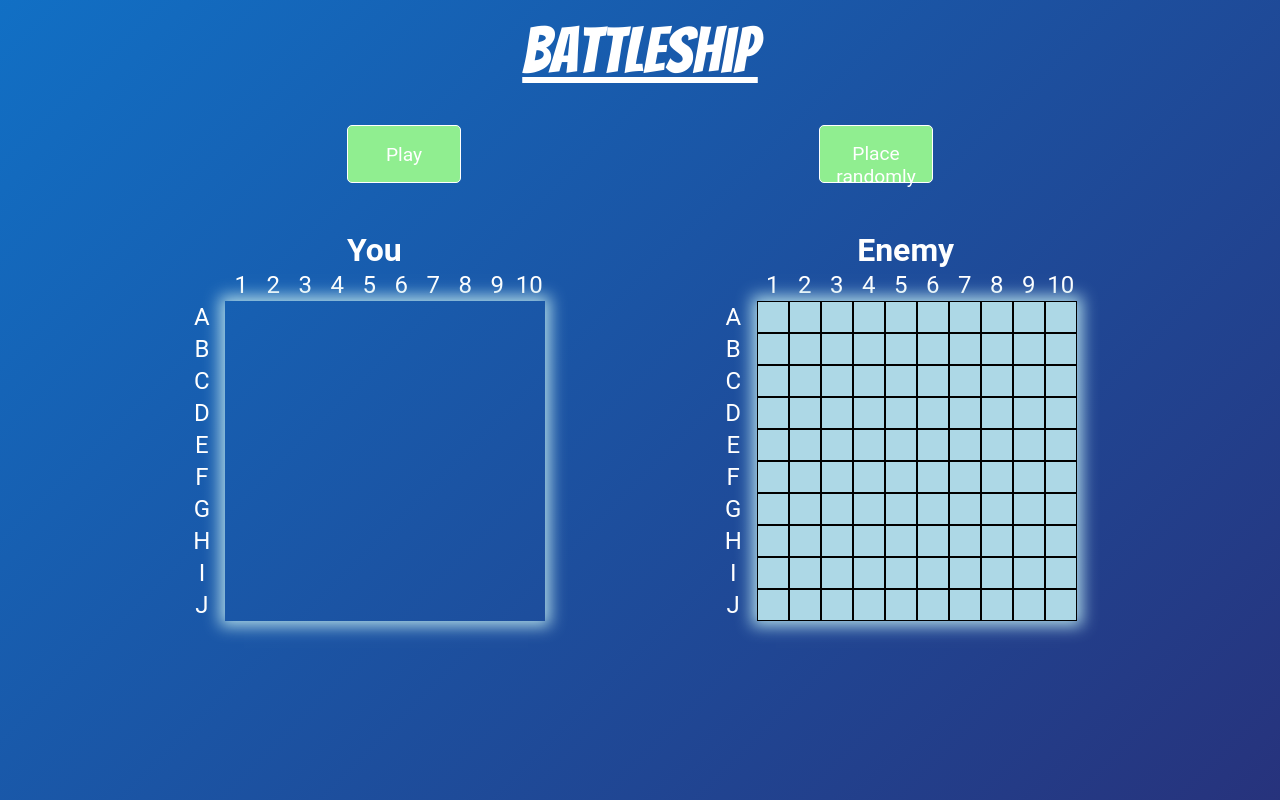
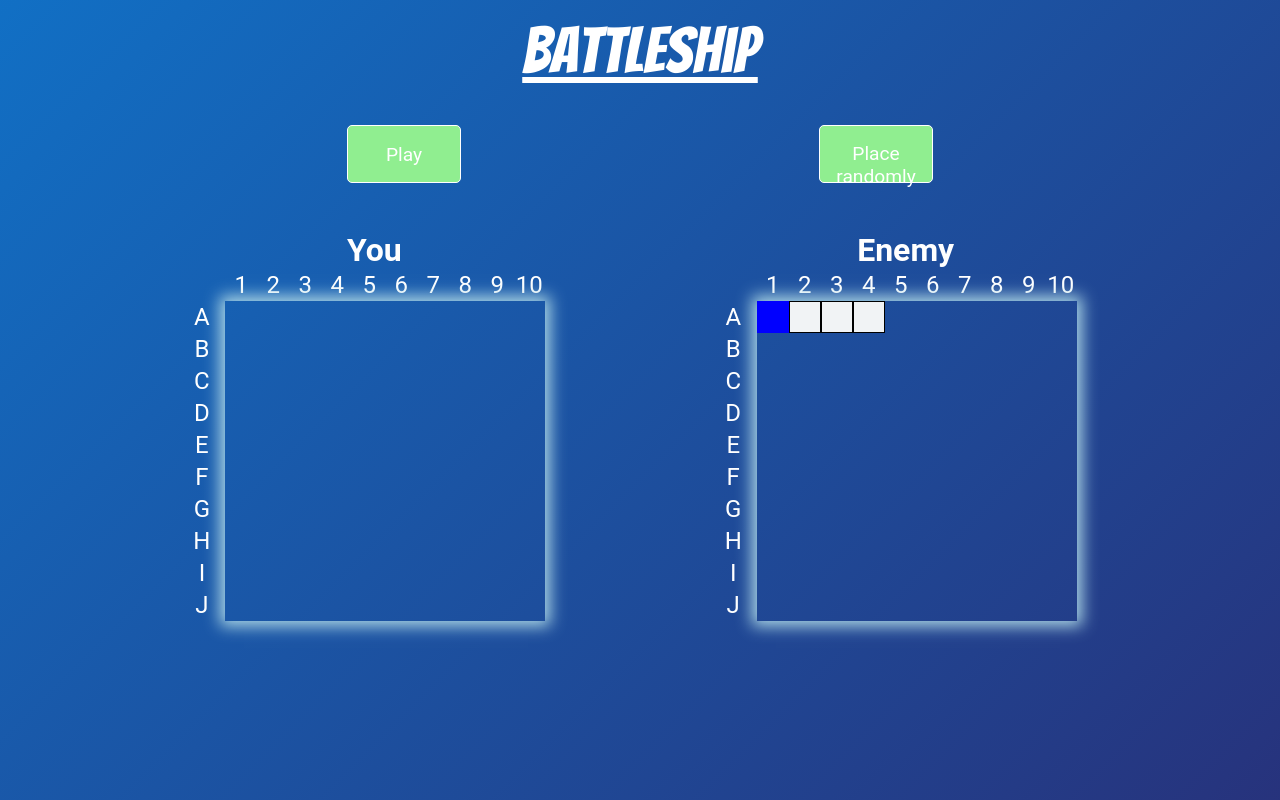
Before and after one commit to Haksa6/battleship, a React app: page / in a window 1280 px wide. Built offline with nearby package versions, Linux system fonts and the light colour scheme; a web font is replaced by a local one.

Commit message:
added a function so it generates new array everytime ships are placed at random

```diff
--- a/src/App.js
+++ b/src/App.js
@@ -8,10 +8,9 @@ import { Gameboard } from './GameboardFunc';
 const App = () => {
   const player1 = Player('user');
   const player2 = Player('computer');
-  const [winner, setWinner] = useState('');
+  const [winner, setWinner] = useState(null);
   const [gameState, setGameState] = useState('placement');
   const gameboard = Gameboard();
-
   return (
     <div className="main">
       <Header />
--- a/src/Ship.js
+++ b/src/Ship.js
@@ -13,7 +13,7 @@ const createCoordsForShip = (row, col, size, direction) => {
   return coords;
 };
 
-export const Ship = (row, col, size = 1, direction = true) => {
+export const Ship = (row, col, size = 1, direction = true, id) => {
   let hits = 0;
   const coords = createCoordsForShip(row, col, size, direction);
   //Counts hits until it's the size of the ship
@@ -22,6 +22,7 @@ export const Ship = (row, col, size = 1, direction = true) => {
   const getStartCoords = () => coords[0];
   const getSize = () => size;
   const getDirection = () => direction;
+  const getShipID = () => id;
   return {
     coords,
     getStartCoords,
@@ -29,5 +30,6 @@ export const Ship = (row, col, size = 1, direction = true) => {
     isSunk,
     getSize,
     getDirection,
+    getShipID,
   };
 };
--- a/src/components/Enemyboard.jsx
+++ b/src/components/Enemyboard.jsx
@@ -30,103 +30,7 @@ const EnemyBoard = () => {
           <div className="game-container-playground-column-letters">J</div>
         </div>
         <div className="game-container-playground-game">
-          <div className="game-container-playground-game-cell"></div>
-          <div className="game-container-playground-game-cell"></div>
-          <div className="game-container-playground-game-cell"></div>
-          <div className="game-container-playground-game-cell"></div>
-          <div className="game-container-playground-game-cell"></div>
-          <div className="game-container-playground-game-cell"></div>
-          <div className="game-container-playground-game-cell"></div>
-          <div className="game-container-playground-game-cell"></div>
-          <div className="game-container-playground-game-cell"></div>
-          <div className="game-container-playground-game-cell"></div>
-          <div className="game-container-playground-game-cell"></div>
-          <div className="game-container-playground-game-cell"></div>
-          <div className="game-container-playground-game-cell"></div>
-          <div className="game-container-playground-game-cell"></div>
-          <div className="game-container-playground-game-cell"></div>
-          <div className="game-container-playground-game-cell"></div>
-          <div className="game-container-playground-game-cell"></div>
-          <div className="game-container-playground-game-cell"></div>
-          <div className="game-container-playground-game-cell"></div>
-          <div className="game-container-playground-game-cell"></div>
-          <div className="game-container-playground-game-cell"></div>
-          <div className="game-container-playground-game-cell"></div>
-          <div className="game-container-playground-game-cell"></div>
-          <div className="game-container-playground-game-cell"></div>
-          <div className="game-container-playground-game-cell"></div>
-          <div className="game-container-playground-game-cell"></div>
-          <div className="game-container-playground-game-cell"></div>
-          <div className="game-container-playground-game-cell"></div>
-          <div className="game-container-playground-game-cell"></div>
-          <div className="game-container-playground-game-cell"></div>
-          <div className="game-container-playground-game-cell"></div>
-          <div className="game-container-playground-game-cell"></div>
-          <div className="game-container-playground-game-cell"></div>
-          <div className="game-container-playground-game-cell"></div>
-          <div className="game-container-playground-game-cell"></div>
-          <div className="game-container-playground-game-cell"></div>
-          <div className="game-container-playground-game-cell"></div>
-          <div className="game-container-playground-game-cell"></div>
-          <div className="game-container-playground-game-cell"></div>
-          <div className="game-container-playground-game-cell"></div>
-          <div className="game-container-playground-game-cell"></div>
-          <div className="game-container-playground-game-cell"></div>
-          <div className="game-container-playground-game-cell"></div>
-          <div className="game-container-playground-game-cell"></div>
-          <div className="game-container-playground-game-cell"></div>
-          <div className="game-container-playground-game-cell"></div>
-          <div className="game-container-playground-game-cell"></div>
-          <div className="game-container-playground-game-cell"></div>
-          <div className="game-container-playground-game-cell"></div>
-          <div className="game-container-playground-game-cell"></div>
-          <div className="game-container-playground-game-cell"></div>
-          <div className="game-container-playground-game-cell"></div>
-          <div className="game-container-playground-game-cell"></div>
-          <div className="game-container-playground-game-cell"></div>
-          <div className="game-container-playground-game-cell"></div>
-          <div className="game-container-playground-game-cell"></div>
-          <div className="game-container-playground-game-cell"></div>
-          <div className="game-container-playground-game-cell"></div>
-          <div className="game-container-playground-game-cell"></div>
-          <div className="game-container-playground-game-cell"></div>
-          <div className="game-container-playground-game-cell"></div>
-          <div className="game-container-playground-game-cell"></div>
-          <div className="game-container-playground-game-cell"></div>
-          <div className="game-container-playground-game-cell"></div>
-          <div className="game-container-playground-game-cell"></div>
-          <div className="game-container-playground-game-cell"></div>
-          <div className="game-container-playground-game-cell"></div>
-          <div className="game-container-playground-game-cell"></div>
-          <div className="game-container-playground-game-cell"></div>
-          <div className="game-container-playground-game-cell"></div>
-          <div className="game-container-playground-game-cell"></div>
-          <div className="game-container-playground-game-cell"></div>
-          <div className="game-container-playground-game-cell"></div>
-          <div className="game-container-playground-game-cell"></div>
-          <div className="game-container-playground-game-cell"></div>
-          <div className="game-container-playground-game-cell"></div>
-          <div className="game-container-playground-game-cell"></div>
-          <div className="game-container-playground-game-cell"></div>
-          <div className="game-container-playground-game-cell"></div>
-          <div className="game-container-playground-game-cell"></div>
-          <div className="game-container-playground-game-cell"></div>
-          <div className="game-container-playground-game-cell"></div>
-          <div className="game-container-playground-game-cell"></div>
-          <div className="game-container-playground-game-cell"></div>
-          <div className="game-container-playground-game-cell"></div>
-          <div className="game-container-playground-game-cell"></div>
-          <div className="game-container-playground-game-cell"></div>
-          <div className="game-container-playground-game-cell"></div>
-          <div className="game-container-playground-game-cell"></div>
-          <div className="game-container-playground-game-cell"></div>
-          <div className="game-container-playground-game-cell"></div>
-          <div className="game-container-playground-game-cell"></div>
-          <div className="game-container-playground-game-cell"></div>
-          <div className="game-container-playground-game-cell"></div>
-          <div className="game-container-playground-game-cell"></div>
-          <div className="game-container-playground-game-cell"></div>
-          <div className="game-container-playground-game-cell"></div>
+          <div className="game-container-playground-game-cell-ship"></div>
           <div className="game-container-playground-game-cell"></div>
           <div className="game-container-playground-game-cell"></div>
           <div className="game-container-playground-game-cell"></div>
@@ -134,6 +38,7 @@ const EnemyBoard = () => {
       </div>
     </div>
   );
+  dasdsadas;
 };
 
 export default EnemyBoard;
--- a/src/components/GameInfo.jsx
+++ b/src/components/GameInfo.jsx
@@ -1,11 +1,16 @@
 import React from 'react';
 
 const GameInfo = ({ winner }) => {
+  const handleRandomButton = () => {};
+
   return (
     <div className="game-container-header">
       <button className="game-container-header-playButton">Play</button>
       <h3 className="game-container-header-winnerText">{winner}</h3>
-      <button className="game-container-header-randomButton">
+      <button
+        onClick={handleRandomButton}
+        className="game-container-header-randomButton"
+      >
         Place randomly
       </button>
     </div>
--- a/src/sass/_gameboard.scss
+++ b/src/sass/_gameboard.scss
@@ -118,10 +118,16 @@
       &-cell {
         border: solid 1px black;
         cursor: crosshair;
-        background: lightblue;
+        background: #f1f3f5;
+        transition: 100ms ease-in-out;
         &:hover {
           transform: scale(1.02);
-          border: solid 2px red;
+          background-color: #f84e4e;
+        }
+        &-ship {
+          border: solid 1px blue;
+          cursor: crosshair;
+          background: blue;
         }
       }
     }
--- a/src/sass/main.css
+++ b/src/sass/main.css
@@ -63,6 +63,10 @@ header {
           justify-content: center;
   font-size: 4rem;
   text-decoration: underline;
+  -webkit-user-select: none;
+     -moz-user-select: none;
+      -ms-user-select: none;
+          user-select: none;
 }
 
 .game-container {
@@ -97,6 +101,10 @@ header {
   color: white;
   border: 1px solid white;
   cursor: pointer;
+  -webkit-user-select: none;
+     -moz-user-select: none;
+      -ms-user-select: none;
+          user-select: none;
   margin-left: 9rem;
 }
 
@@ -125,6 +133,10 @@ header {
   color: white;
   border: 1px solid white;
   cursor: pointer;
+  -webkit-user-select: none;
+     -moz-user-select: none;
+      -ms-user-select: none;
+          user-select: none;
   margin-right: 9rem;
 }
 
@@ -148,6 +160,15 @@ header {
       -ms-flex-align: center;
           align-items: center;
   padding: 1rem;
+}
+
+@media (max-width: 740px) {
+  .game-container-grids {
+    -webkit-box-orient: vertical;
+    -webkit-box-direction: normal;
+        -ms-flex-direction: column;
+            flex-direction: column;
+  }
 }
 
 .game-container-user {
@@ -184,6 +205,7 @@ header {
 
 .game-container-title {
   font-size: 2rem;
+  margin-top: 1rem;
 }
 
 .game-container-playground {
@@ -259,12 +281,20 @@ header {
 .game-container-playground-game-cell {
   border: solid 1px black;
   cursor: crosshair;
-  background: lightblue;
+  background: #f1f3f5;
+  -webkit-transition: 100ms ease-in-out;
+  transition: 100ms ease-in-out;
 }
 
 .game-container-playground-game-cell:hover {
   -webkit-transform: scale(1.02);
           transform: scale(1.02);
-  border: solid 2px red;
+  background-color: #f84e4e;
+}
+
+.game-container-playground-game-cell-ship {
+  border: solid 1px blue;
+  cursor: crosshair;
+  background: blue;
 }
 /*# sourceMappingURL=main.css.map */
```
Also changed, not shown: src/GameboardFunc.js (+12 -4 lines), 1 other file (tests, documents, lock files or other folders).
